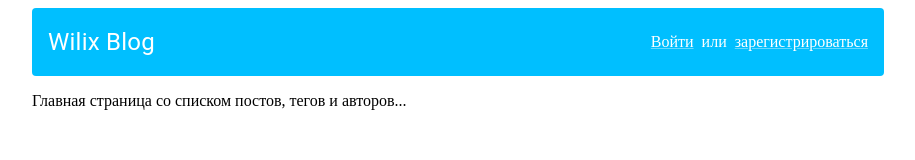
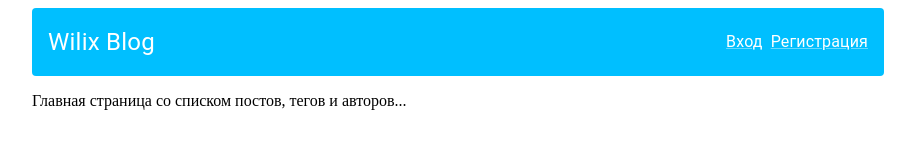
Before and after one commit to SergeyLebidko/wilix_taks_5, a React (Create React App) app: page / in a window 1280 px wide. Shown: the top 160 px of the page, without its empty margins (182-1097 px from the left). Built offline with nearby package versions, Linux system fonts and the light colour scheme.

Commit message:
Fix Account.tsx markup

```diff
--- a/src/components/common/Account/Account.tsx
+++ b/src/components/common/Account/Account.tsx
@@ -20,9 +20,12 @@ const Account: React.FC = () => {
                 } else {
                     return (
                         <>
-                            <Link href="#/login" color="#fff">Войти</Link>
-                            <span>или</span>
-                            <Link href="#/register" color="#fff">зарегистрироваться</Link>
+                            <Link sx={{typography: 'body1'}} href="#/login" color="#fff">
+                                Вход
+                            </Link>
+                            <Link sx={{typography: 'body1'}} href="#/register" color="#fff">
+                                Регистрация
+                            </Link>
                         </>
                     );
                 }
```
